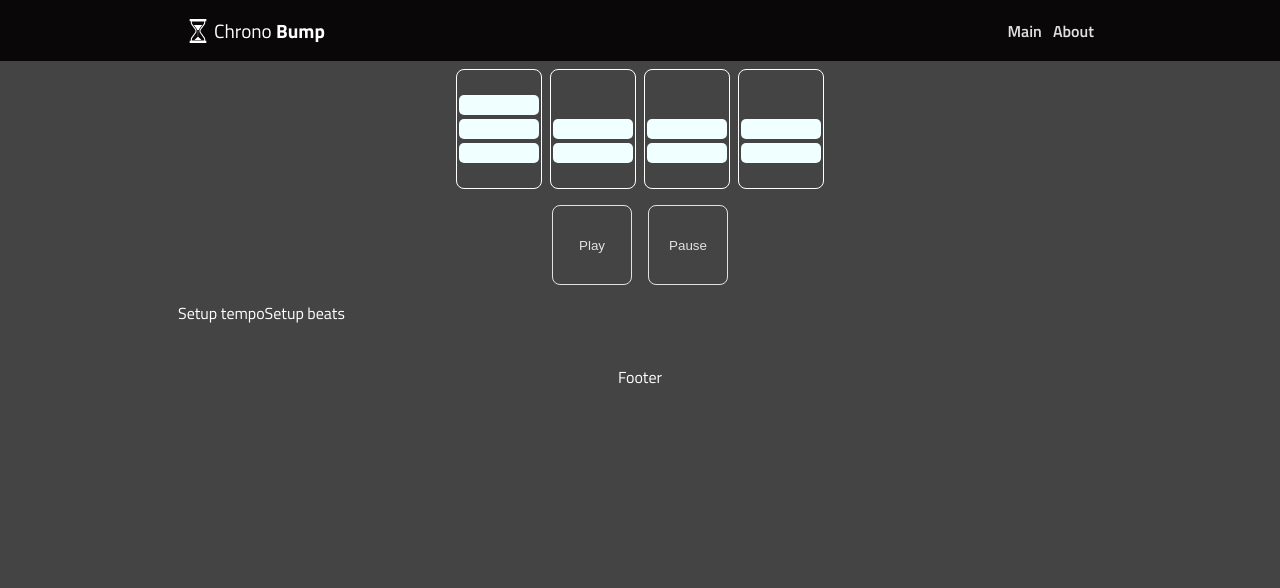
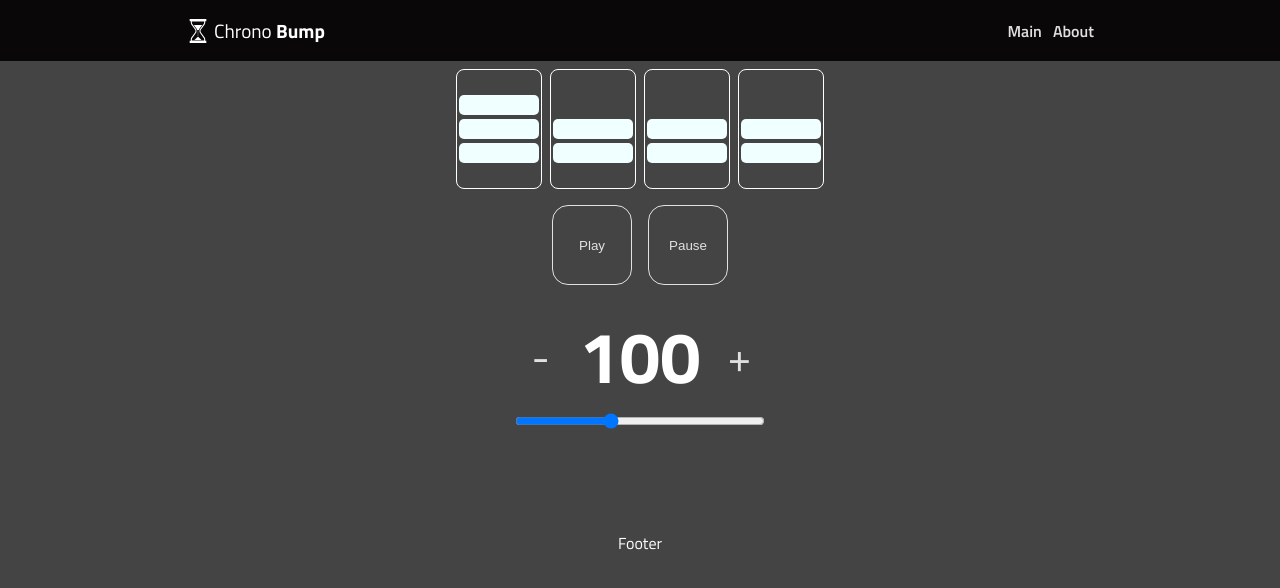
Before and after one commit to johnnysn/legacy-chrono-bump, a React (Vite) app: page / in a window 1280 px wide. Shown: the top 588 px of the page. Built offline with nearby package versions, Linux system fonts and the light colour scheme.

Commit message:
feat: Adds tempo controls

```diff
--- a/src/components/Player/Player.module.css
+++ b/src/components/Player/Player.module.css
@@ -6,7 +6,7 @@
 button {
   background: transparent;
   border: 1px solid var(--color-light);
-  border-radius: 8px;
+  border-radius: 16px;
   color: var(--color-light);
   cursor: pointer;
   margin: 0 8px;
--- a/src/components/Setup/Setup.css
+++ b/src/components/Setup/Setup.css
@@ -1,3 +1,5 @@
 .setup {
   display: grid;
+  grid-template-columns: 100%;
+  grid-template-rows: 150px 40px;
 }
--- a/src/components/Setup/SetupBeats.jsx
+++ b/src/components/Setup/SetupBeats.jsx
@@ -1,7 +1,7 @@
-import styles from './SetupBeats.module.css';
+import styles from "./SetupBeats.module.css";
 
 const SetupBeats = () => {
-  return <>Setup beats</>;
+  return <div className={styles["setup-beats"]}></div>;
 };
 
 export default SetupBeats;
--- a/src/components/Setup/SetupBeats.module.css
+++ b/src/components/Setup/SetupBeats.module.css
@@ -0,0 +1,4 @@
+.setup-beats {
+  display: flex;
+  flex-direction: column;
+}
--- a/src/components/Setup/SetupTempo.jsx
+++ b/src/components/Setup/SetupTempo.jsx
@@ -1,7 +1,48 @@
-import styles from './SetupTempo.module.css';
+import { useContext, useState } from "react";
+import BeatsContext from "../../store/beats-context";
+import styles from "./SetupTempo.module.css";
 
 const SetupTempo = () => {
-  return <>Setup tempo</>;
+  const ctxBeats = useContext(BeatsContext);
+
+  const changeHandler = (event) => {
+    ctxBeats.setTempo(event.target.value);
+  };
+
+  const incHandler = () => {
+    ctxBeats.setTempo(ctxBeats.tempo + 1);
+  };
+
+  const decHandler = () => {
+    ctxBeats.setTempo(ctxBeats.tempo - 1);
+  };
+
+  return (
+    <div className={styles["setup-tempo"]}>
+      <div className={styles["setup-tempo__value"]}>
+        <div className={styles["setup-tempo__value__btn"]} onClick={decHandler}>
+          {" "}
+          -{" "}
+        </div>
+        <h2>{ctxBeats.tempo}</h2>
+        <div className={styles["setup-tempo__value__btn"]} onClick={incHandler}>
+          {" "}
+          +{" "}
+        </div>
+      </div>
+      <form>
+        <input
+          type="range"
+          name="rgTempo"
+          id="rgTempo"
+          min={40}
+          max={200}
+          value={ctxBeats.tempo || 100}
+          onChange={changeHandler}
+        />
+      </form>
+    </div>
+  );
 };
 
 export default SetupTempo;
--- a/src/components/Setup/SetupTempo.module.css
+++ b/src/components/Setup/SetupTempo.module.css
@@ -0,0 +1,38 @@
+.setup-tempo {
+  display: flex;
+  flex-direction: column;
+  align-items: center;
+}
+
+.setup-tempo__value {
+  display: grid;
+  grid-template-columns: 40px 135px 40px;
+  justify-content: center;
+  align-items: center;
+  gap: 12px;
+}
+
+.setup-tempo__value__btn {
+  color: var(--color-light);
+  cursor: pointer;
+  font-size: 2.6rem;
+  transition: 300ms;
+  text-align: center;
+
+  -webkit-user-select: none; /* Safari */
+  -ms-user-select: none; /* IE 10 and IE 11 */
+  user-select: none; /* Standard syntax */
+}
+
+.setup-tempo__value__btn:hover {
+  color: var(--color-white);
+}
+
+.setup-tempo h2 {
+  font-size: 4.5rem;
+  text-align: center;
+}
+
+.setup-tempo input {
+  width: 250px;
+}
```
Also changed, not shown: src/components/Setup/Setup.jsx (+9 -7 lines).
